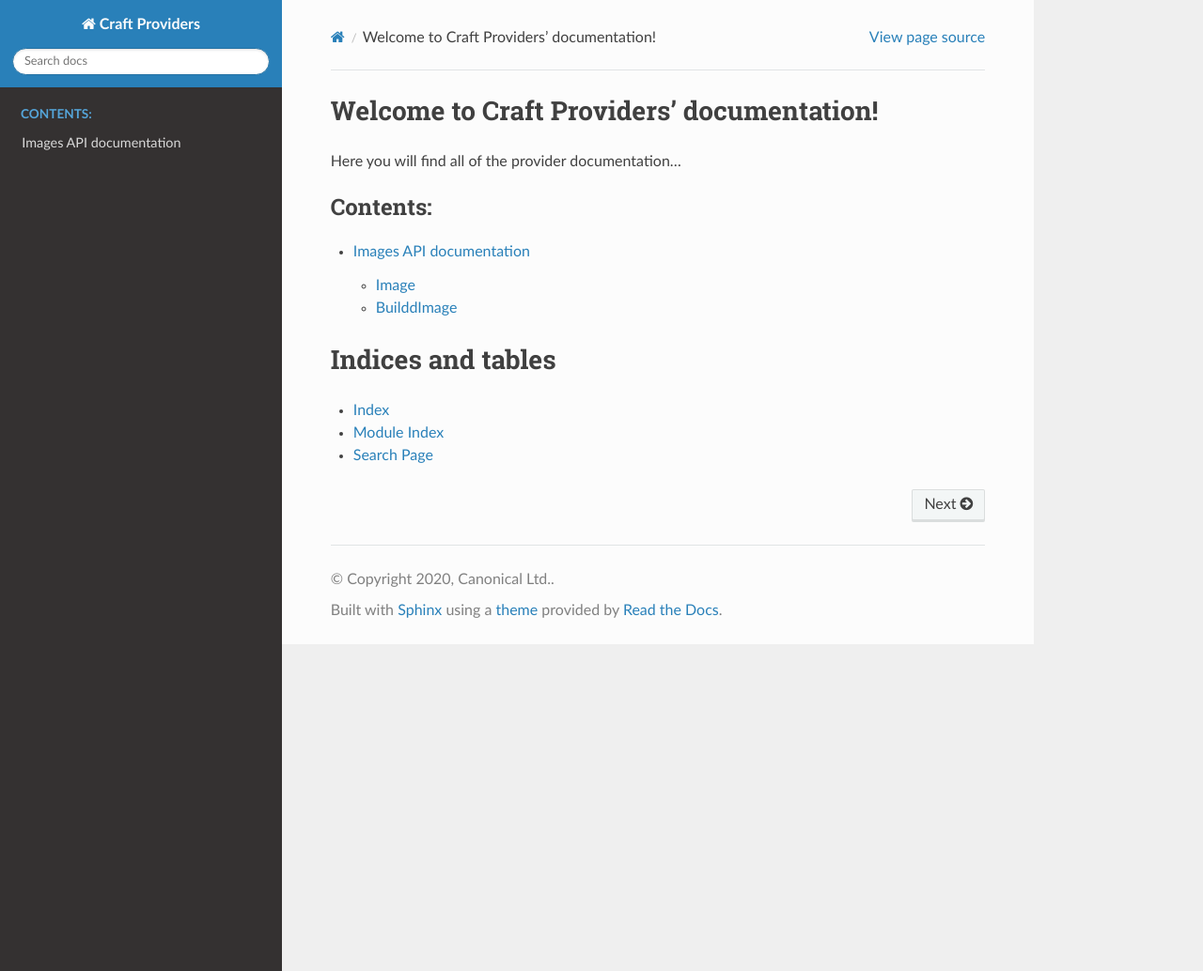
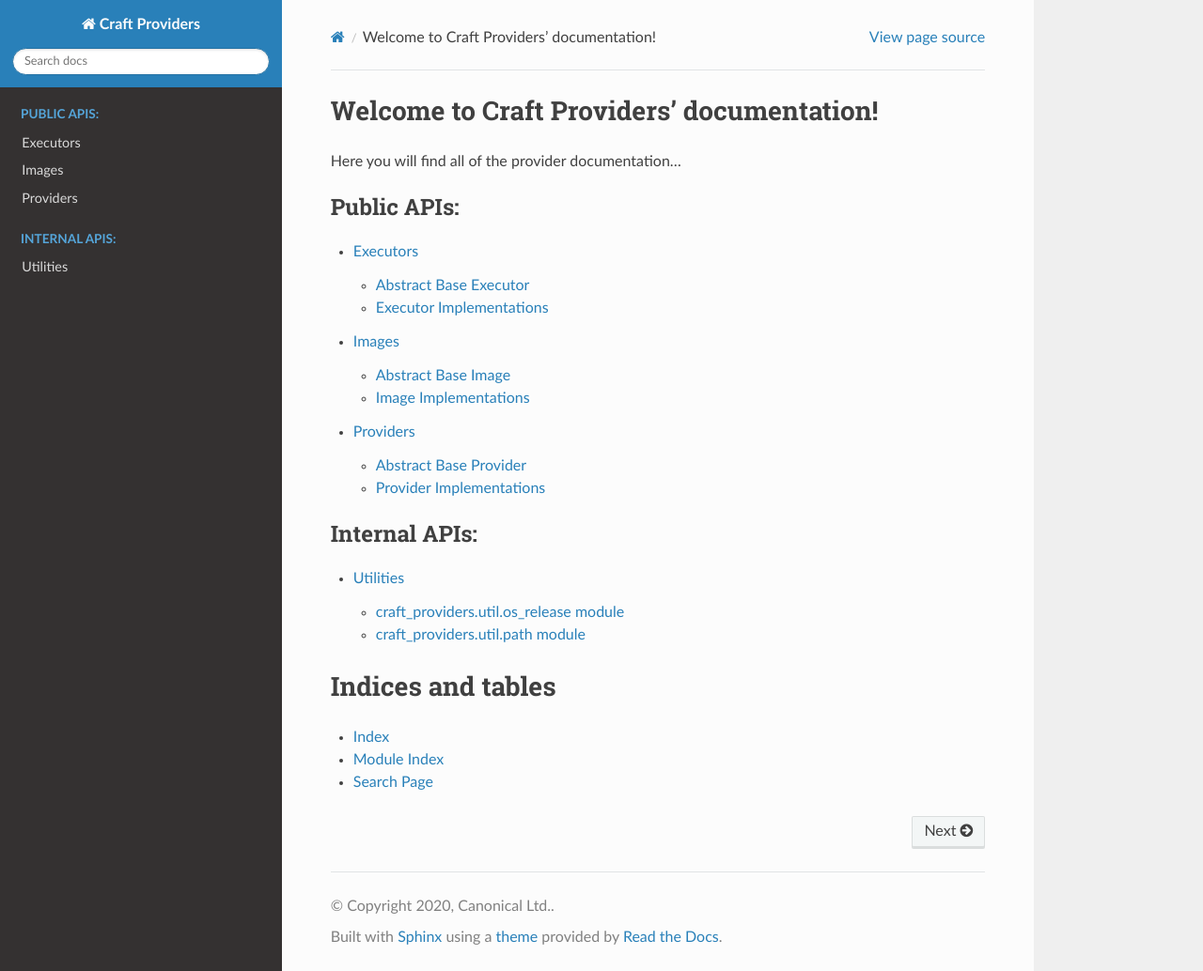
Before and after one commit to cjp256/craft-providers-archived, a Sphinx documentation site: the page built from docs/index.rst, in a window 1280 px wide and 1034 px high. Shown: the whole window at 94% size. Built offline with Sphinx 7.4.7 and the Read the Docs theme 2.0.0, drawn with Linux system fonts in a browser that asks for light colours; pages that are not in the unit, such as notebooks, are missing from menus.

Commit message:
docs: more documentation and move away from napoleon format
Signed-off-by: Chris Patterson <chris.patterson@canonical.com>

```diff
--- a/docs/conf.py
+++ b/docs/conf.py
@@ -59,8 +59,8 @@ html_theme = "sphinx_rtd_theme"
 # so a file named "default.css" will overwrite the builtin "default.css".
 html_static_path = ["_static"]
 
-# Don't include module names.  The packages export the public APIs,.
-add_module_names = False
+# Do (not) include module names.
+add_module_names = True
 
 # sphinx_autodoc_typehints
 set_type_checking_flag = True
--- /dev/null
+++ b/docs/executors.rst
@@ -0,0 +1,17 @@
+***************************
+Executors
+***************************
+
+Abstract Base Executor
+======================
+
+.. autoclass:: craft_providers.Executor
+   :show-inheritance:
+   :members:
+
+Executor Implementations
+========================
+
+.. autoclass:: craft_providers.lxd.LXDInstance
+   :show-inheritance:
+   :members:
--- a/docs/images.rst
+++ b/docs/images.rst
@@ -1,15 +1,16 @@
-Images API documentation
-========================
+************************
+Images
+************************
 
-Image
------
+Abstract Base Image
+===================
 
-.. autoclass:: craft_providers.images.Image
+.. autoclass:: craft_providers.Image
    :show-inheritance:
    :members:
 
-BuilddImage
------------
+Image Implementations
+=====================
 
 .. autoclass:: craft_providers.images.BuilddImage
    :show-inheritance:
--- a/docs/index.rst
+++ b/docs/index.rst
@@ -9,9 +9,18 @@ Welcome to Craft Providers' documentation!
 Here you will find all of the provider documentation...
 
 .. toctree::
-   :caption: Contents:
+   :caption: Public APIs:
+
+   executors
 
    images
+
+   providers
+
+.. toctree::
+   :caption: Internal APIs:
+
+   utils
 
 .. toctree::
    :caption: Reference:
--- /dev/null
+++ b/docs/providers.rst
@@ -0,0 +1,17 @@
+***************************
+Providers
+***************************
+
+Abstract Base Provider
+======================
+
+.. autoclass:: craft_providers.Provider
+   :show-inheritance:
+   :members:
+
+Provider Implementations
+========================
+
+.. autoclass:: craft_providers.lxd.LXDProvider
+   :show-inheritance:
+   :members:
--- /dev/null
+++ b/docs/utils.rst
@@ -0,0 +1,21 @@
+************************
+Utilities
+************************
+
+craft\_providers.util.os\_release module
+----------------------------------------
+
+.. automodule:: craft_providers.util.os_release
+   :noindex:
+   :members:
+   :undoc-members:
+   :show-inheritance:
+
+craft\_providers.util.path module
+---------------------------------
+
+.. automodule:: craft_providers.util.path
+   :noindex:
+   :members:
+   :undoc-members:
+   :show-inheritance:
```
Also changed, not shown: 8 other files.
